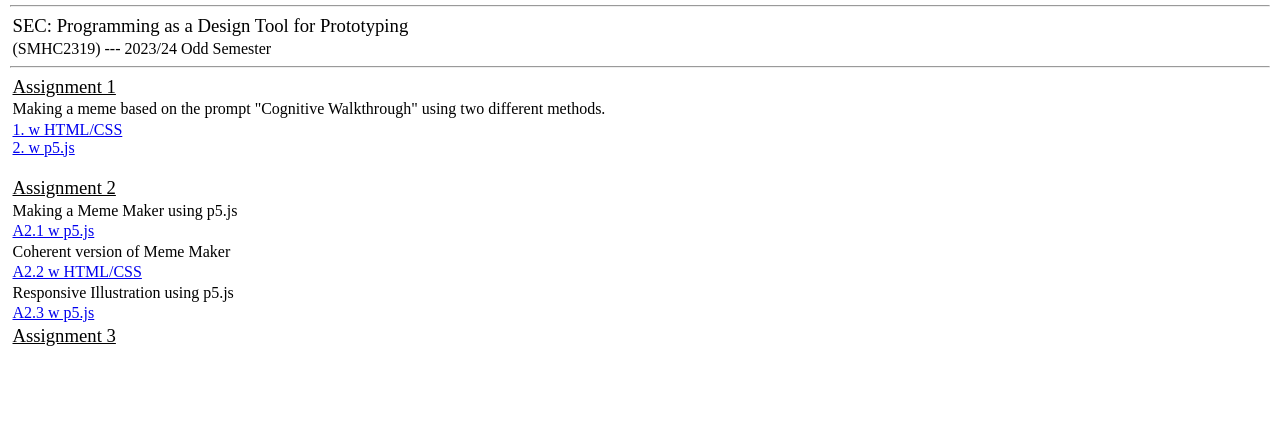
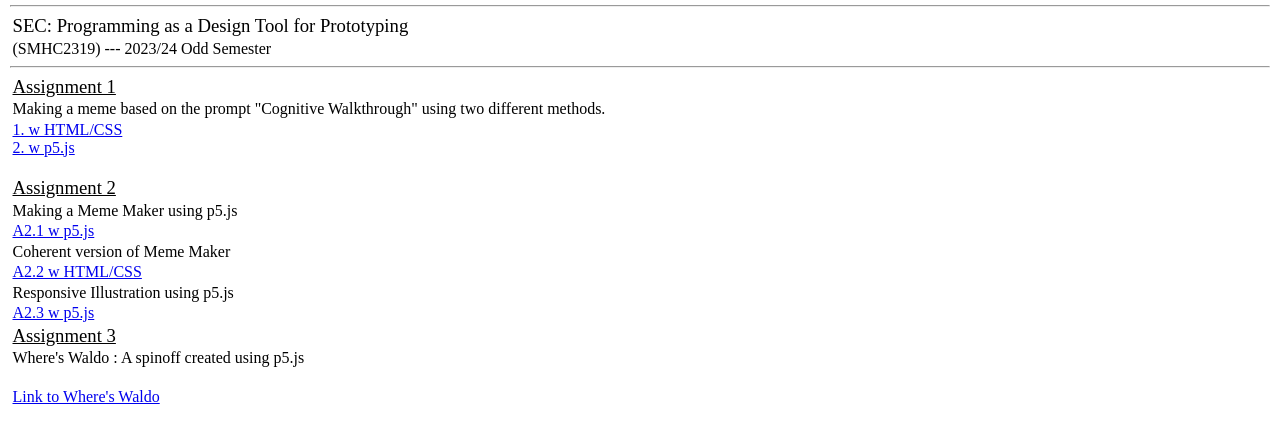
Before and after one commit to SrinidhiSairam/ProgrammingAsPrototyping, a plain HTML site: page index.html in a window 1280 px wide. Shown: the part 73-516 px from the top of the page. Drawn offline with Linux system fonts and the light colour scheme.

Commit message:
Update index.html

```diff
--- a/index.html
+++ b/index.html
@@ -63,9 +63,9 @@
 
     <!-- A3 Details -->
     <h3><u>Assignment 3</u></h3>
-    <p></p>
+    <p>Where's Waldo : A spinoff created using p5.js</p>
     <br>
-    <a href=""></a>
+    <a href="./a3/index.html">Link to Where's Waldo</a>
 
 
 
```
